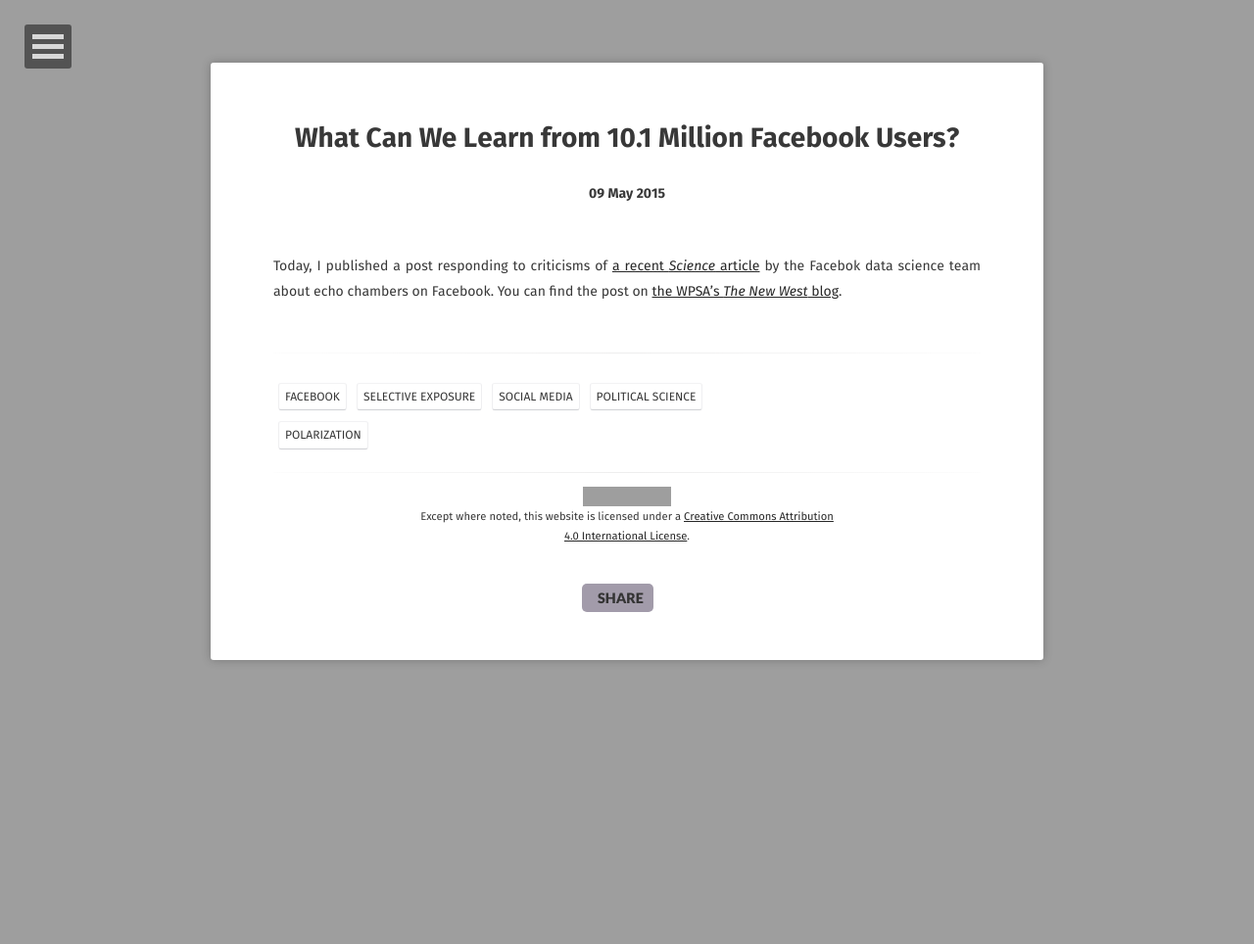
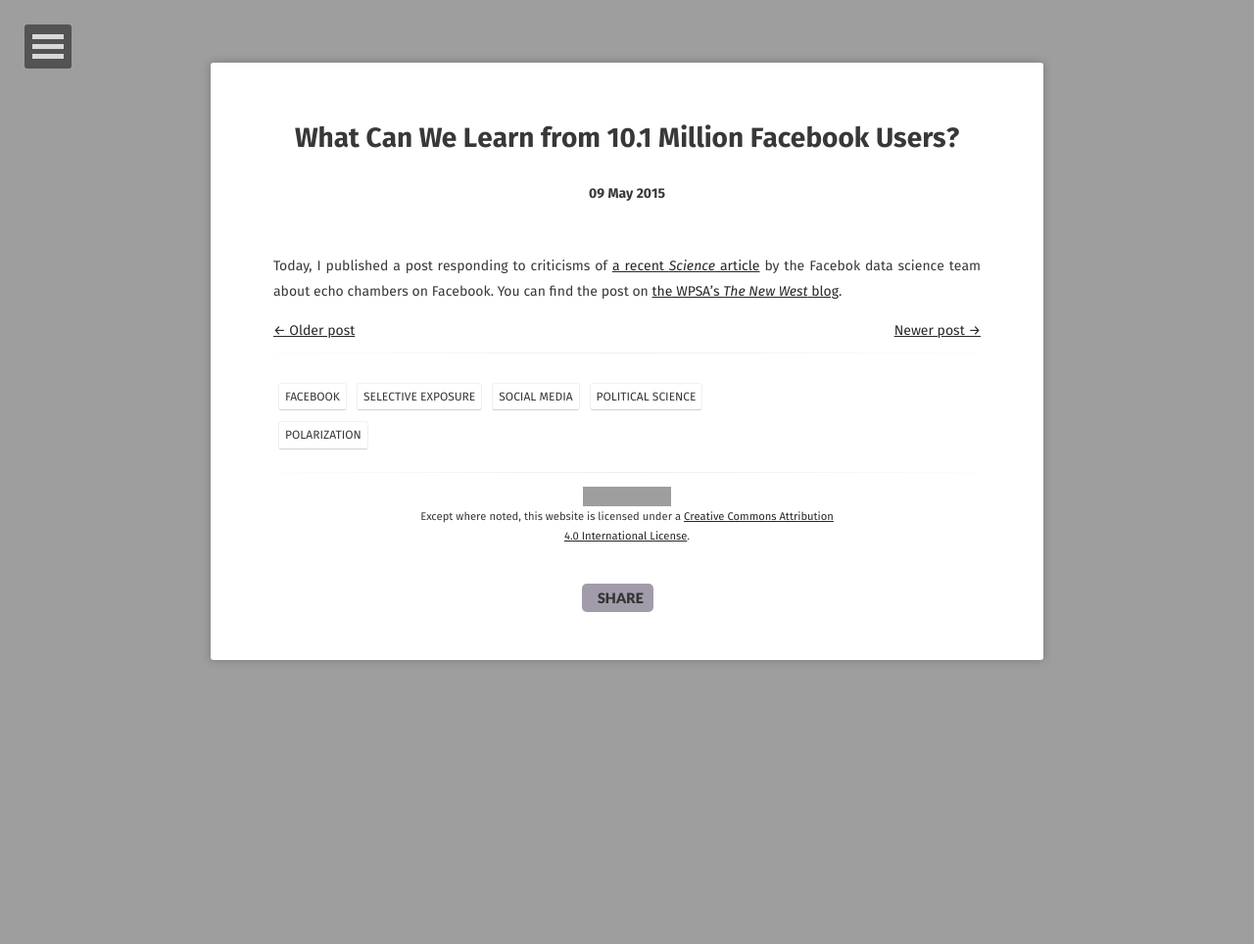
Before and after one commit to leeper/leeper.github.io, a Jekyll site: the page built from _posts/2015-05-09-facebook-echo-chambers.md, in a window 1280 px wide. Shown: the whole page at 98% size. Built offline with Jekyll 4.4.1, drawn with Linux system fonts in a browser that asks for light colours; some web fonts are replaced; grey boxes are pictures that could not be loaded.

Commit message:
restore next/past links to psots

```diff
--- a/_layouts/post.html
+++ b/_layouts/post.html
@@ -19,9 +19,19 @@
                     <h1>{{ page.title }}</h1>
                     <h4>{{ page.date | date_to_string }}</h4>
                 </div>
-                {{ content }}
+                    {{ content }}
+                <div>
+                    <p>
+                    {% if page.previous %}
+                    <a rel="prev" style="float:left;" href="{{ page.previous.url }}">&larr; Older post</a>
+                    {% endif %}
+                    {% if page.next %}
+                    <a rel="next" style="float:right;" href="{{ page.next.url }}">Newer post &rarr;</a>
+                    {% endif %}
+                    </p>
+                </div>
                 <div class="entry-meta">
-                {% include meta.html %}
+                    {% include meta.html %}
                 </div>
                 {% include cc-by.html %}
                 {% include share-button.html %}
```
